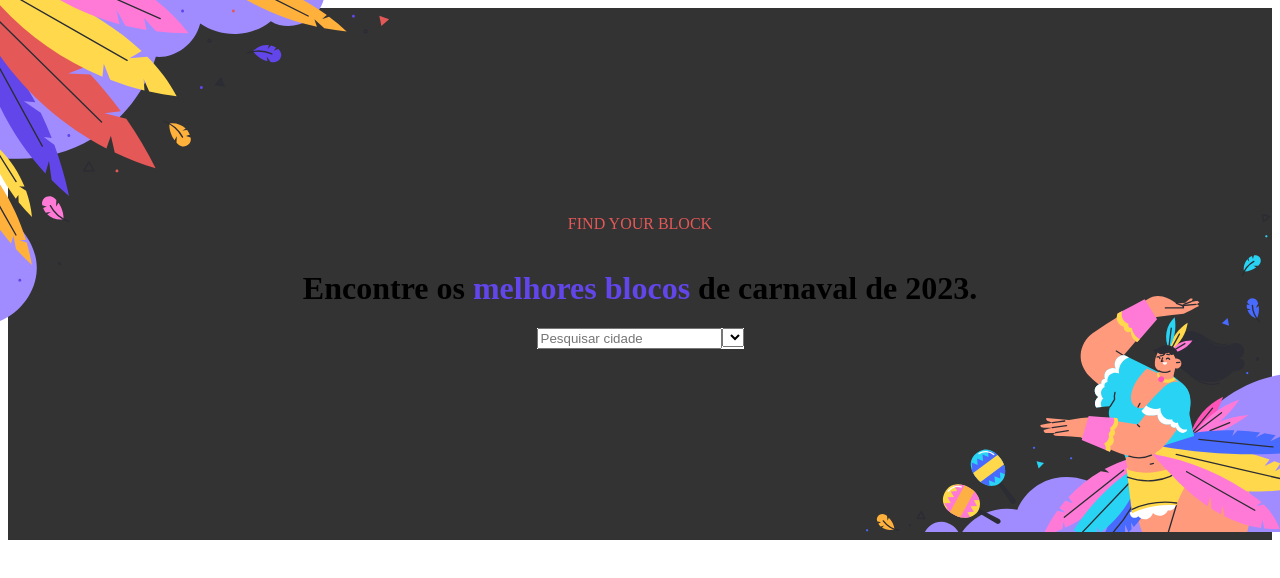
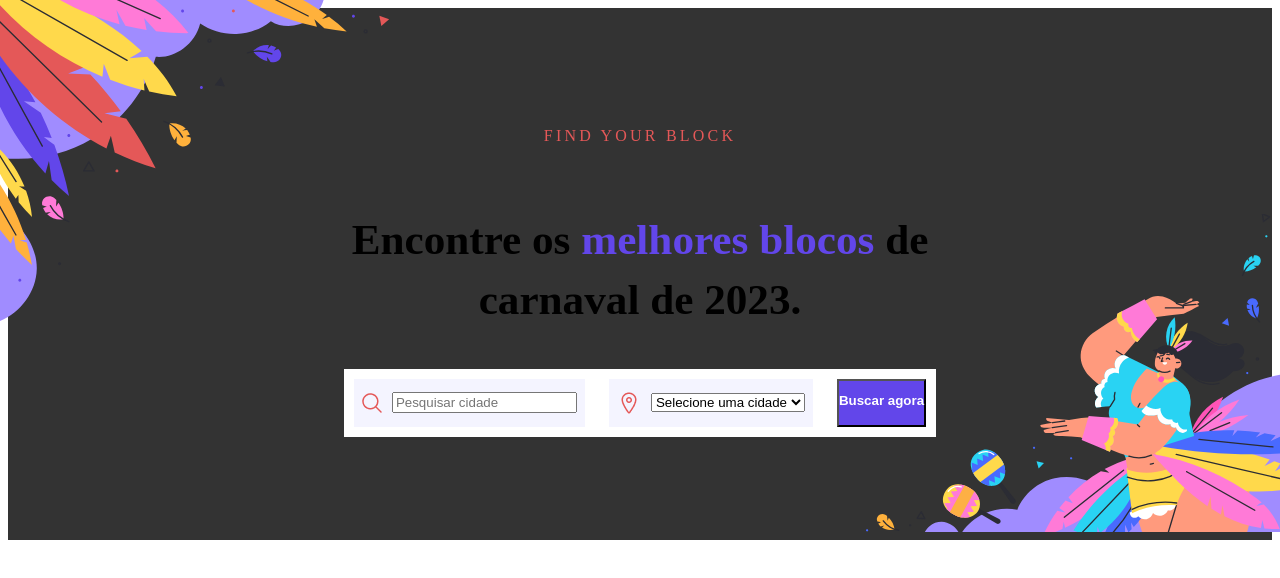
Before and after one commit to claytonfortunato/BlocoCarnaval-07, a React (Vite) app: page / in a window 1280 px wide. Shown: the top 578 px of the page. Built offline with nearby package versions, Linux system fonts and the light colour scheme; the HTML template or start-up script is replaced by a standard one.

Commit message:
feat: header text projeto

```diff
--- a/src/components/Header/index.tsx
+++ b/src/components/Header/index.tsx
@@ -1,5 +1,7 @@
 import ilustra01 from "../../assets/ilustra-01.svg";
 import ilustra02 from "../../assets/ilustra-02.svg";
+import location from "../../assets/icon/location.png";
+import search from "../../assets/icon/Vector.png";
 
 import * as C from "./style";
 
@@ -17,13 +19,22 @@ const Header = () => {
       </C.Content>
       <C.ContentSearch>
         <C.Input>
+          <img src={search} alt="" />
           <input type="text" placeholder="Pesquisar cidade" />
         </C.Input>
         <C.ContainerSelect>
+          <img src={location} alt="" />
           <select>
-            <option value=""></option>
+            <option value="">Selecione uma cidade</option>
+            <option value="São Paulo">São Paulo</option>
+            <option value="Florianópolis">Florianópolis</option>
+            <option value="Curitiba">Curitiba</option>
+            <option value="Salvador">Salvador</option>
+            <option value="Rio de Janeiro">Rio de Janeiro</option>
+            <option value="Porto Alegre">Porto Alegre</option>
           </select>
         </C.ContainerSelect>
+        <C.Button>Buscar agora</C.Button>
       </C.ContentSearch>
       <img src={ilustra02} alt="" className="ImageTwo" />
     </C.Container>
--- a/src/components/Header/style.ts
+++ b/src/components/Header/style.ts
@@ -27,9 +27,19 @@ export const Box = styled.div`
   display: flex;
   flex-direction: column;
   align-items: center;
+  gap: 20px;
   p {
     color: #e45858;
     text-transform: uppercase;
+    letter-spacing: 0.2em;
+  }
+
+  h1 {
+    font-size: 2.7rem;
+    line-height: 3.75rem;
+    font-weight: bold;
+    max-width: 40.438rem;
+    text-align: center;
   }
 
   span {
@@ -41,8 +51,34 @@ export const ContentSearch = styled.div`
   background: #fff;
   display: flex;
   justify-content: space-between;
+  gap: 24px;
+  margin-top: 10px;
+  padding: 10px;
 `;
 
-export const Input = styled.div``;
+export const Input = styled.div`
+  display: flex;
+  align-items: center;
+  flex: 1 1 0%;
+  gap: 10px;
+  padding: 12px 8px;
+  background: #f4f4ff;
+`;
 
-export const ContainerSelect = styled.div``;
+export const ContainerSelect = styled.div`
+  display: flex;
+  align-items: center;
+  flex: 1 1 0%;
+  gap: 10px;
+  padding: 12px 8px;
+  background: #f4f4ff;
+`;
+
+export const Button = styled.button`
+  display: flex;
+  flex: 1 1 0%;
+  background: #6246ea;
+  padding: 12px 0px;
+  font-weight: bold;
+  color: #fff;
+`;
```
Also changed, not shown: src/assets/icon/Vector.png (added), src/assets/icon/location.png (added).
